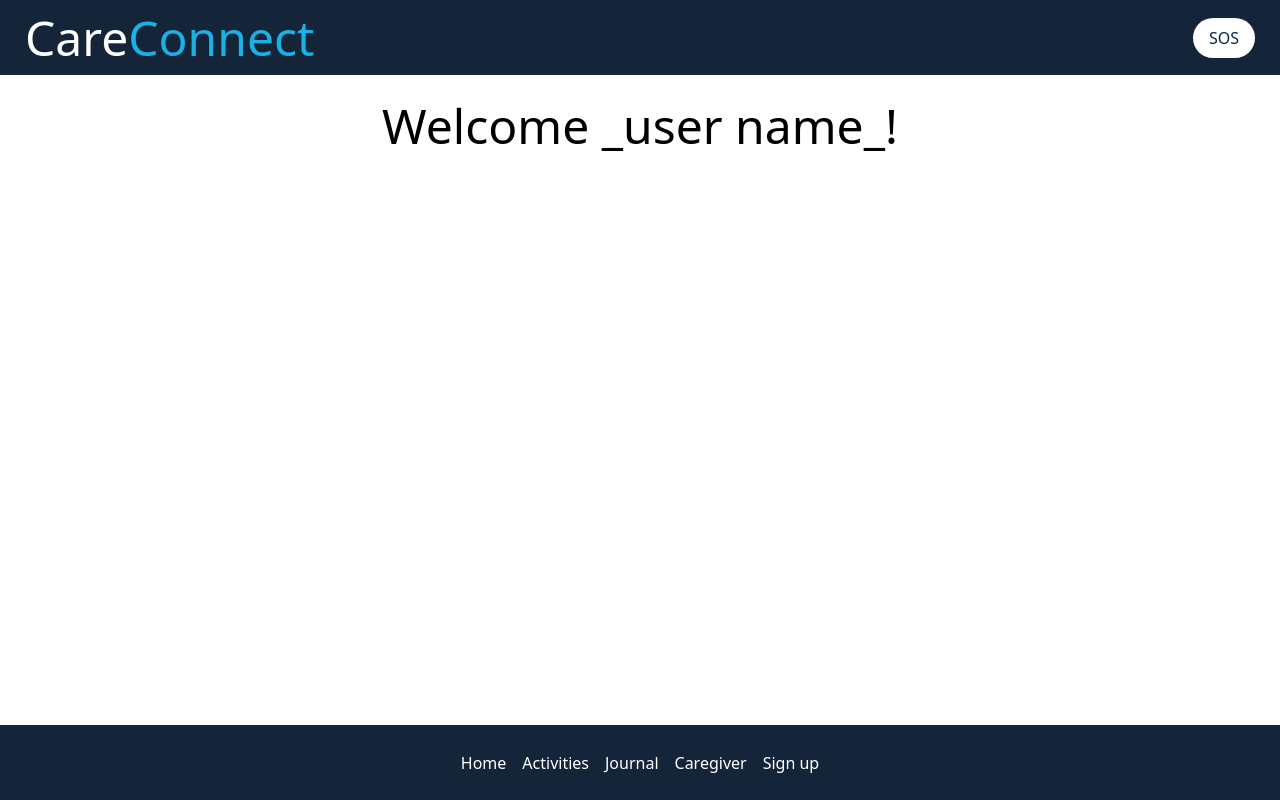
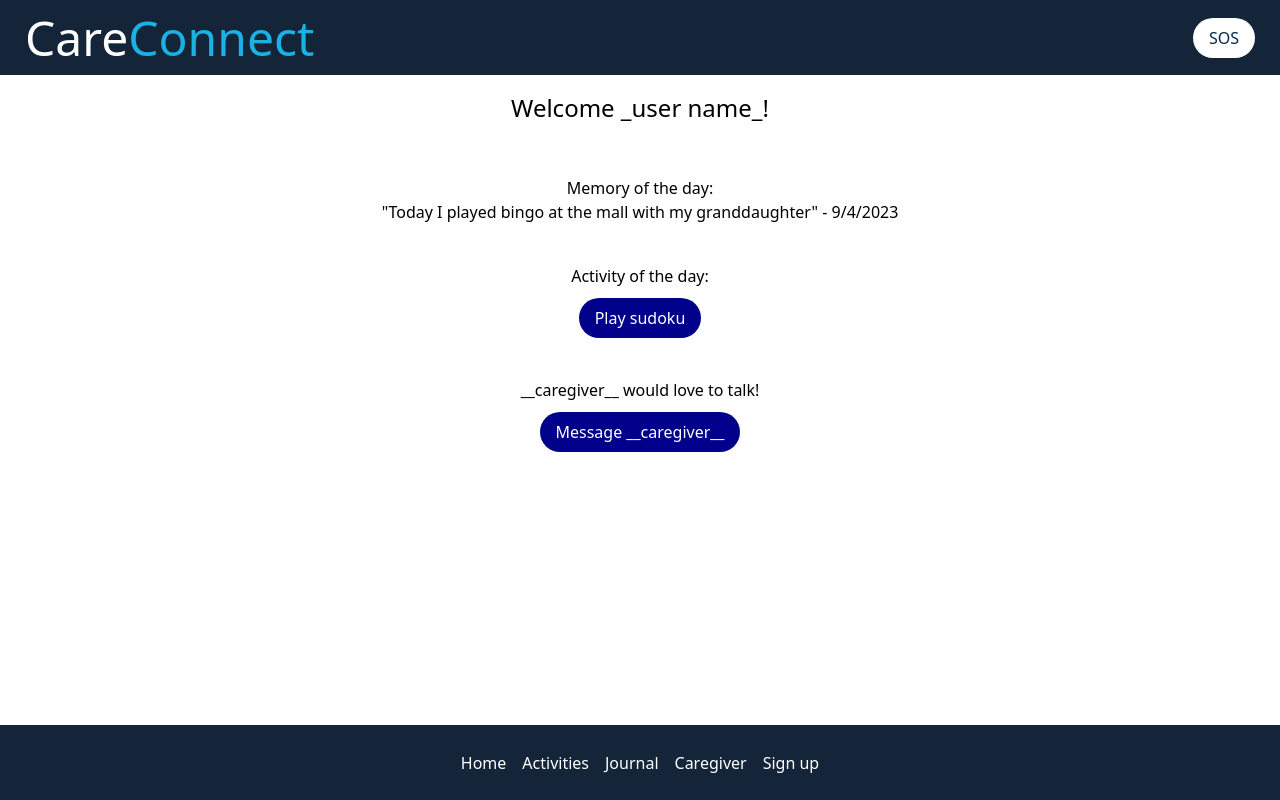
Before and after one commit to joshuaenoch/care-connect, a React (Vite) app in the folder CareConnect/: page / in a window 1280 px wide. Built offline with nearby package versions, Linux system fonts and the light colour scheme.

Commit message:
working home page

```diff
--- a/CareConnect/src/index.css
+++ b/CareConnect/src/index.css
@@ -100,3 +100,11 @@ h1 {
 textarea:focus {
   outline: none;
 }
+
+.ofthedays {
+  display: flex;
+  flex-direction: column;
+  align-items: center;
+  text-align: center;
+  margin-bottom: 20px;
+}
--- a/CareConnect/src/pages/HomePage.jsx
+++ b/CareConnect/src/pages/HomePage.jsx
@@ -1,10 +1,36 @@
 import React from 'react'
+import { useNavigate } from "react-router-dom";
 
 export default function HomePage() {
+
+    const navigate = useNavigate();
+    const handleClick = (path) => {
+        navigate(path);
+    };
+
     return (
         <div className="container">
-            <h1>Welcome _user name_!</h1>
-
+            <h2 className = "title">Welcome _user name_!</h2>
+            <div className = "ofthedays">
+                <div>Memory of the day:</div>
+                <div style={{marginBottom:"20px", textAlign:"center"}}>"Today I played bingo at the mall with my granddaughter" - 9/4/2023</div>
+            </div>
+            <div className = "ofthedays">
+                <div>Activity of the day:</div>
+                <button
+                    style={{ backgroundColor: "darkblue", color: "white", marginTop: "10px", marginBottom: "20px" }}
+                    onClick={() => handleClick("/sudoku")}
+                >
+                    Play sudoku
+                </button>
+            </div>
+            <div>__caregiver__ would love to talk!</div>
+            <button
+                style={{ backgroundColor: "darkblue", color: "white", marginTop: "10px", marginBottom: "10px" }}
+                onClick={() => handleClick("/CaregiverPage")}
+            >
+                Message __caregiver__
+            </button>
         </div>
     );
 }
```
